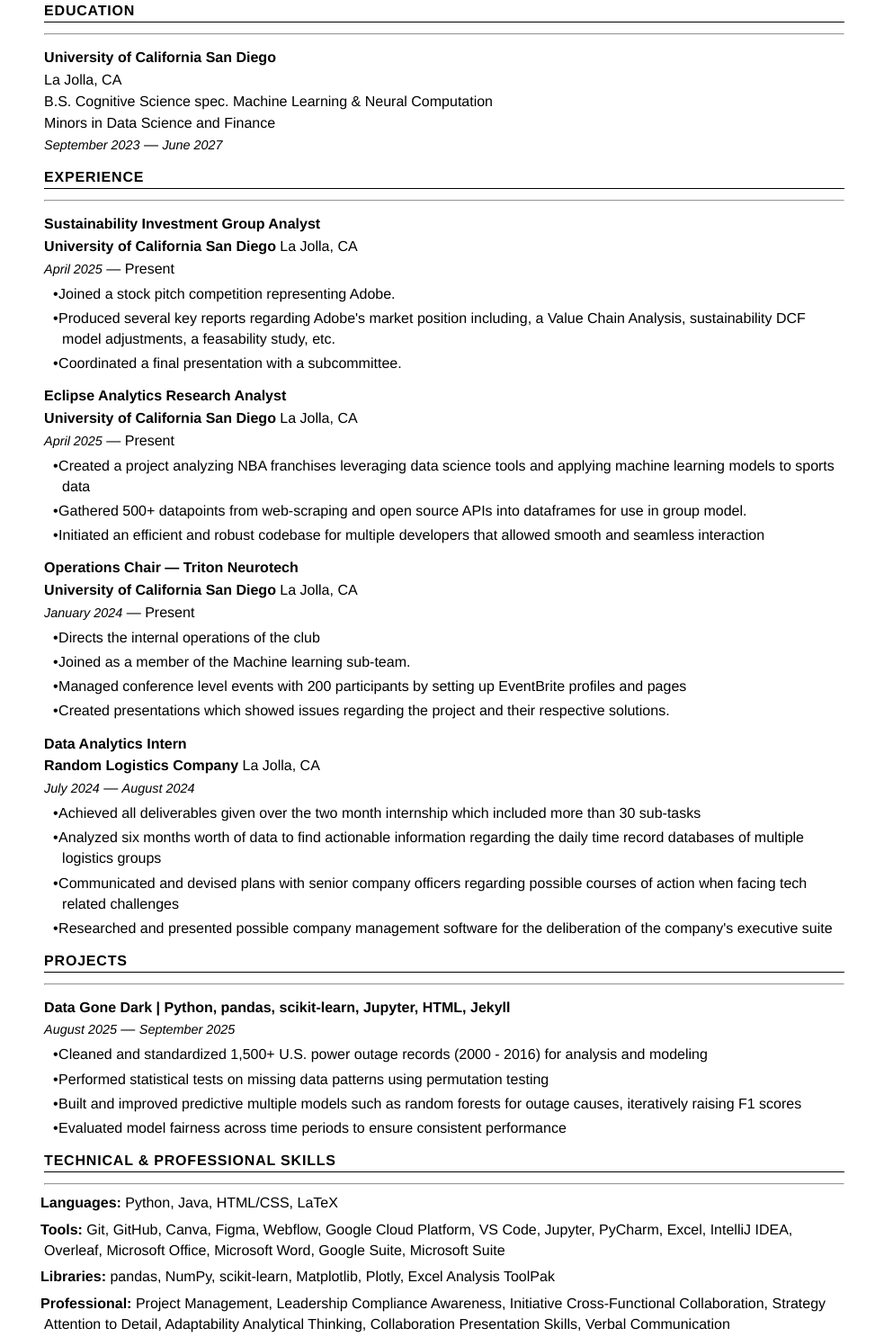
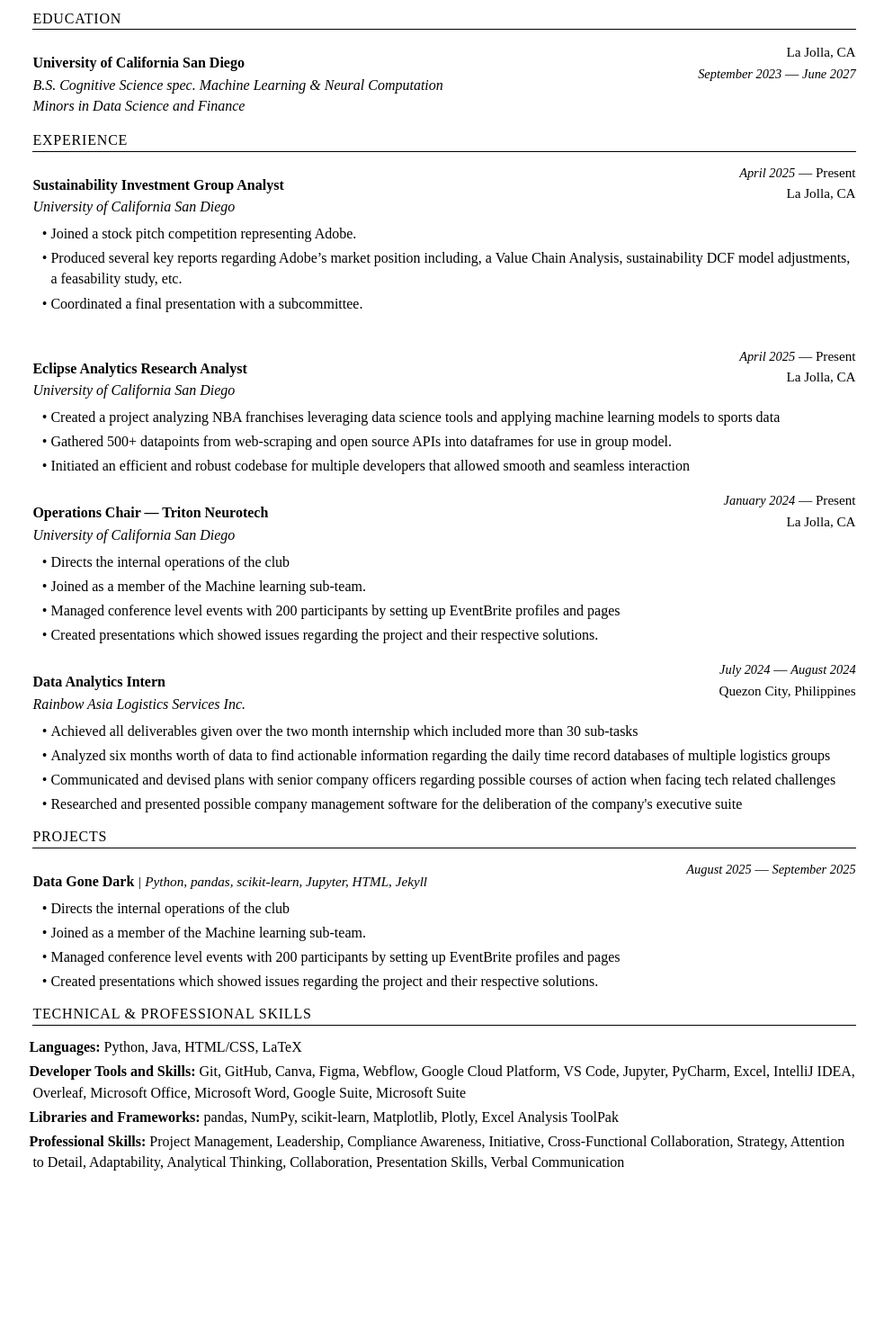
Before and after one commit to N3il-kb/portfolio, a plain HTML site: page resume/index.html in a window 1280 px wide. Shown: the part 178-1664 px from the top of the page at 90% size, without its empty margins (146-1129 px from the left). After the commit the page ends 1529 px from the top, so only its background shows below. Drawn offline with Linux system fonts and the light colour scheme.

Commit message:
Resume styling updates

```diff
--- a/resume/index.html
+++ b/resume/index.html
@@ -31,112 +31,142 @@
 <section>
     <header>
       <h2>Education</h2>
-      <hr>
     </header>
     <article>
+      <div class="details-row">
+          <div class="details-left">
               <h3>University of California San Diego</h3>
+              <p><em>B.S. Cognitive Science spec. Machine Learning & Neural Computation<br>
+              Minors in Data Science and Finance</em></p>
+          </div>
+          <div class="details-right">
               <p>La Jolla, CA</p>
-      <p>B.S. Cognitive Science spec. Machine Learning & Neural Computation<br>
-        Minors in Data Science and Finance</p>
-      <p>
-        <time datetime="2023-09">September 2023</time> —
-        <time datetime="2027-06">June 2027</time>
-      </p>
+              <p><time datetime="2023-09">September 2023</time> — <time datetime="2027-06">June 2027</time></p>
+          </div>
+      </div>
+      </article>
+  </section>
+  <section>
+    <header>
+      <h2>Experience</h2>
+    </header>
+
+    <article>
+      <div class="details-row">
+        <div class="details-left">
+            <h3>Sustainability Investment Group Analyst</h3>
+            <p><em>University of California San Diego</em></p>
+        </div>
+        <div class="details-right">
+          <time datetime="2025-04">April 2025</time> — Present
+            <p>La Jolla, CA</p>
+        </div>
+        <ul>
+          <li>&nbsp;Joined a stock pitch competition representing Adobe.</li>
+          <li>&nbsp;Produced several key reports regarding Adobe’s market position including, a Value Chain Analysis, sustainability
+            DCF model adjustments, a feasability study, etc.</li>
+          <li>&nbsp;Coordinated a final presentation with a subcommittee.</li>
+      </ul>
+    </div>
+  </article>
+
+  <article>
+    <div class="details-row">
+      <div class="details-left">
+          <h3>Eclipse Analytics Research Analyst</h3>
+          <p><em>University of California San Diego</em></p>
+      </div>
+      <div class="details-right">
+        <time datetime="2025-04">April 2025</time> — Present
+        <p>La Jolla, CA</p>
+      </div>
+    </div>
+    <ul>
+      <li>&nbsp;Created a project analyzing NBA franchises leveraging data science tools and applying machine learning models to sports data</li>
+      <li>&nbsp;Gathered 500+ datapoints from web-scraping and open source APIs into dataframes for use in group model.</li>
+      <li>&nbsp;Initiated an efficient and robust codebase for multiple developers that allowed smooth and seamless interaction</li>
+    </ul>
+  </article>
+
+  <article>
+    <div class="details-row">
+      <div class="details-left">
+          <h3>Operations Chair — Triton Neurotech</h3>
+          <p><em>University of California San Diego</em></p>
+      </div>
+      <div class="details-right">
+        <time datetime="2024-01">January 2024</time> — Present
+        <p>La Jolla, CA</p>
+      </div>
+    </div>
+    <ul>
+      <li>&nbsp;Directs the internal operations of the club</li>
+      <li>&nbsp;Joined as a member of the Machine learning sub-team.</li>
+      <li>&nbsp;Managed conference level events with 200 participants by setting up EventBrite profiles and pages</li>
+      <li>&nbsp;Created presentations which showed issues regarding the project and their respective solutions.</li>
+    </ul>
+  </article>
+
+<article>
+      <div class="details-row">
+        <div class="details-left">
+            <h3>Data Analytics Intern</h3>
+            <p><em>Rainbow Asia Logistics Services Inc.</em></p>
+        </div>
+        <div class="details-right">
+          <time datetime="2024-07">July 2024</time> — <time datetime="2024-08">August 2024</time>
+          <p>Quezon City, Philippines</p>
+        </div>
+      </div>
+      <ul>
+        <li>&nbsp;Achieved all deliverables given over the two month internship which included more than 30 sub-tasks</li>
+        <li>&nbsp;Analyzed six months worth of data to find actionable information regarding the daily time record databases of multiple logistics groups</li>
+        <li>&nbsp;Communicated and devised plans with senior company officers regarding possible courses of action when facing tech related challenges</li>
+        <li>&nbsp;Researched and presented possible company management software for the deliberation of the company's executive suite</li>
+      </ul>
     </article>
   </section>
 
   <section>
     <header>
-      <h2>Experience</h2>
-      <hr>
+      <h2>Projects</h2>
     </header>
 
     <article>
-      <h3>Sustainability Investment Group Analyst</h3>
-      <p><strong>University of California San Diego</strong> La Jolla, CA</p>
-      <p><time datetime="2025-04">April 2025</time> — Present</p>
+      <div class="details-row">
+        <div class="details-left">
+          <h3>
+            Data Gone Dark
+            <span class="project-tech"><em> | Python, pandas, scikit-learn, Jupyter, HTML, Jekyll</em></span>
+          </h3>
+        </div>
+        <div class="details-right">
+          <time datetime="2025-08">August 2025</time> — <time datetime="2025-09">September 2025</time>
+        </div>
+      </div>
+
     <ul>
-        <li>Joined a stock pitch competition representing Adobe.</li>
-        <li>Produced several key reports regarding Adobe's market position including, a Value Chain Analysis, sustainability
-            DCF model adjustments, a feasability study, etc.</li>
-        <li>Coordinated a final presentation with a subcommittee.</li>
+      <li>&nbsp;Directs the internal operations of the club</li>
+      <li>&nbsp;Joined as a member of the Machine learning sub-team.</li>
+      <li>&nbsp;Managed conference level events with 200 participants by setting up EventBrite profiles and pages</li>
+      <li>&nbsp;Created presentations which showed issues regarding the project and their respective solutions.</li>
     </ul>
-    </article>
 
-    <article>
-      <h3>Eclipse Analytics Research Analyst</h3>
-      <p><strong>University of California San Diego</strong> La Jolla, CA</p>
-      <p><time datetime="2025-04">April 2025</time> — Present</p>
-      <ul>
-        <li>Created a project analyzing NBA franchises leveraging data science tools and applying machine learning models to
-            sports data</li>
-        <li>Gathered 500+ datapoints from web-scraping and open source APIs into dataframes for use in group model.</li>
-        <li>Initiated an efficient and robust codebase for multiple developers that allowed smooth and seamless interaction</li>
-      </ul>
-    </article>
-
-    <article>
-      <h3>Operations Chair — Triton Neurotech</h3>
-      <p><strong>University of California San Diego</strong> La Jolla, CA</p>
-      <p><time datetime="2024-01">January 2024</time> — Present</p>
-      <ul>
-        <li>Directs the internal operations of the club</li>
-        <li>Joined as a member of the Machine learning sub-team.</li>
-        <li>Managed conference level events with 200 participants by setting up EventBrite profiles and pages</li>
-        <li>Created presentations which showed issues regarding the project and their respective solutions.</li>
-      </ul>
-    </article>
-
-    <article>
-      <h3>Data Analytics Intern</h3>
-      <p><strong>Random Logistics Company</strong> La Jolla, CA</p>
-      <p><time datetime="2024-07">July 2024</time> —
-         <time datetime="2024-08">August 2024</time></p>
-      <ul>
-        <li>Achieved all deliverables given over the two month internship which included more than 30 sub-tasks</li>
-        <li>Analyzed six months worth of data to find actionable information regarding the daily time record databases of multiple logistics groups</li>
-        <li>Communicated and devised plans with senior company officers regarding possible courses of action when facing tech related challenges</li>
-        <li> Researched and presented possible company management software for the deliberation of the company's executive suite</li>
-      </ul>
     </article>
 </section>
-
-
-
-  <section>
-    <header>
-      <h2>Projects</h2>
-      <hr>
-    </header>
-
-    <article>
-      <h3>Data Gone Dark | Python, pandas, scikit-learn, Jupyter, HTML, Jekyll </h3>
-      <p><time datetime="2025-08">August 2025</time> —
-         <time datetime="2025-09">September 2025</time></p>
-      <ul>
-        <li>Cleaned and standardized 1,500+ U.S. power outage records (2000 - 2016) for analysis and modeling</li>
-        <li>Performed statistical tests on missing data patterns using permutation testing</li>
-        <li>Built and improved predictive multiple models such as random forests for outage causes, iteratively raising F1 scores</li>
-        <li>Evaluated model fairness across time periods to ensure consistent performance</li>
-      </ul>
-    </article>
-  </section>
-
-
-
 
 <section>
   <header>
     <h2>Technical & Professional Skills</h2>
-      <hr>
   </header>
   <ul>
     <li><strong>Languages:</strong> Python, Java, HTML/CSS, LaTeX</li>
-      <li><strong>Tools:</strong> Git, GitHub, Canva, Figma, Webflow, Google Cloud Platform, VS Code, Jupyter, PyCharm, Excel, IntelliJ IDEA, Overleaf, Microsoft Office, Microsoft Word, Google Suite, Microsoft Suite</li>
-      <li><strong>Libraries:</strong> pandas, NumPy, scikit-learn, Matplotlib, Plotly, Excel Analysis ToolPak</li>
-      <li><strong>Professional:</strong> Project Management, Leadership Compliance Awareness, Initiative Cross-Functional Collaboration, Strategy Attention to Detail, Adaptability Analytical Thinking, Collaboration Presentation Skills, Verbal Communication</li>
+    <li><strong>Developer Tools and Skills:</strong> Git, GitHub, Canva, Figma, Webflow, Google Cloud Platform, VS Code, Jupyter, PyCharm, Excel, IntelliJ IDEA, Overleaf, Microsoft Office, Microsoft Word, Google Suite, Microsoft Suite</li>
+    <li><strong>Libraries and Frameworks:</strong> pandas, NumPy, scikit-learn, Matplotlib, Plotly, Excel Analysis ToolPak</li>
+    <li><strong>Professional Skills:</strong> Project Management, Leadership, Compliance Awareness, Initiative, Cross-Functional Collaboration, Strategy, Attention to Detail, Adaptability, Analytical Thinking, Collaboration, Presentation Skills, Verbal Communication</li>
   </ul>
 </section>
+
 <script type="module" src="../global.js"></script>
 </body>
 </html>
--- a/style.css
+++ b/style.css
@@ -100,20 +100,51 @@ h1, h2, h3, h4, h5, h6 {
 ================================================= */
 
 body.resume {
-  font-family: "Helvetica Neue", Arial, system-ui, sans-serif;
   margin: 0 auto;
   padding: 2rem 1.5rem;
   line-height: 1.45;
 }
 
+/* Target all links on the resume page */
+
+body.resume a {
+
+  /* Inherit the text color from the parent element (usually black or the body text color) */
+
+  color: inherit;
+
+  /* Optional: Ensure the underline color is also black if needed (use the current text color) */
+
+  /* text-decoration-color: currentColor; */
+
+}
+
+
+
+/* Ensure the hover state doesn't turn the text blue either */
+
+body.resume a:hover {
+
+  /* Keep the text color the same as the default text */
+
+  color: inherit;
+
+  /* Optional: You can change the underline style on hover here if desired */
+
+  /* text-decoration: underline; */
+
+}
+
 body.resume h1 {
-  font-size: 1.8rem;
-  font-weight: 700;
+  font-family: "Times New Roman", Times, Georgia, serif;
+  font-size: 2.1rem;
+  font-weight: 550;
   text-align: center;
   margin-bottom: 0.25rem;
 }
 
 body.resume header div p {
+  font-family: "Times New Roman", Times, Georgia, serif;
   text-align: center;
   font-size: 0.95rem;
   margin-top: 0.25rem;
@@ -121,38 +152,44 @@ body.resume header div p {
 }
 
 body.resume section > header h2 {
+  font-family: "Times New Roman", Times, Georgia, serif;
   text-transform: uppercase;
   letter-spacing: 0.05em;
   font-size: 1rem;
-  font-weight: 700;
-  border-bottom: 1px solid #000;
+  font-weight: 70;
+  border-bottom: 1px solid currentColor;
   padding-bottom: 0.2rem;
   margin-bottom: 0.75rem;
 }
 
 
 body.resume article h3 {
+  font-family: "Times New Roman", Times, Georgia, serif;
   font-size: 1rem;
   font-weight: 600;
   margin-bottom: 0.25rem;
 }
 
 body.resume article p {
+  font-family: "Times New Roman", Times, Georgia, serif;
   margin: 0.1rem 0;
 }
 
 body.resume article strong {
+  font-family: "Times New Roman", Times, Georgia, serif;
   font-weight: 600;
 }
 
 
 body.resume time {
+  font-family: "Times New Roman", Times, Georgia, serif;
   font-style: italic;
   font-size: 0.9rem;
 }
 
 
 body.resume ul {
+  font-family: "Times New Roman", Times, Georgia, serif;
   list-style-type: "• ";
   padding-left: 1.25rem;
   margin-top: 0.3rem;
@@ -160,21 +197,60 @@ body.resume ul {
 }
 
 body.resume ul li {
+  font-family: "Times New Roman", Times, Georgia, serif;
   margin-bottom: 0.25rem;
   text-indent: -0.25rem;
 }
 
 
 body.resume article {
+  font-family: "Times New Roman", Times, Georgia, serif;
   margin-bottom: 1rem;
 }
 
+/* Apply Flexbox to push the two sides apart */
+.details-row {
+  display: flex;
+  justify-content: space-between; /* Pushes content to opposite ends */
+  flex-wrap: wrap; /* Allows wrapping on small screens */
+  margin-bottom: 0.1rem; /* Tight spacing like LaTeX */
+}
+
+/* Style for the Left Column (Title/Org/Degree) */
+.details-row .details-left {
+  flex-grow: 1; /* Allows this side to take up most of the space */
+  /* Add any bolding/sizing here if necessary */
+}
+
+/* Style for the Right Column (Location/Date) */
+.details-row .details-right {
+  text-align: right; /* Aligns text to the right side */
+  white-space: nowrap; /* Prevents location/dates from breaking onto new lines */
+  font-size: 0.95rem; /* Make the dates slightly smaller */
+}
+
+/* style.css */
+
+/* Apply Flexbox to the project title container */
+/* .details-left {
+  display: flex;
+  align-items: baseline; /* Vertically aligns the baseline of the text */
+} */
+
+/* Optional: Make the tech stack italic and slightly smaller */
+.project-tech {
+  font-weight: normal; /* Remove boldness */
+  font-size: 0.95em;
+  white-space: nowrap; /* Prevents long tech lists from wrapping aggressively */
+}
 
 body.resume section:last-of-type ul {
-  list-style: none;
+  list-style: none; /* Intended for the Skills section */
   padding-left: 0;
 }
 
-body.resume section:last-of-type li {
-  margin-bottom: 0.4rem;
+h3 .project-tech {
+  font-weight: normal;
+  font-style: italic;
+  font-size: 0.95em;
 }
```
Lines whose indentation alone changed are shown as unchanged.
